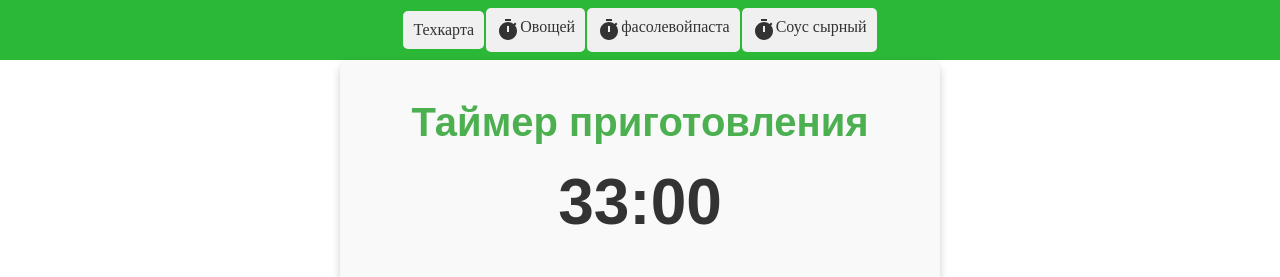
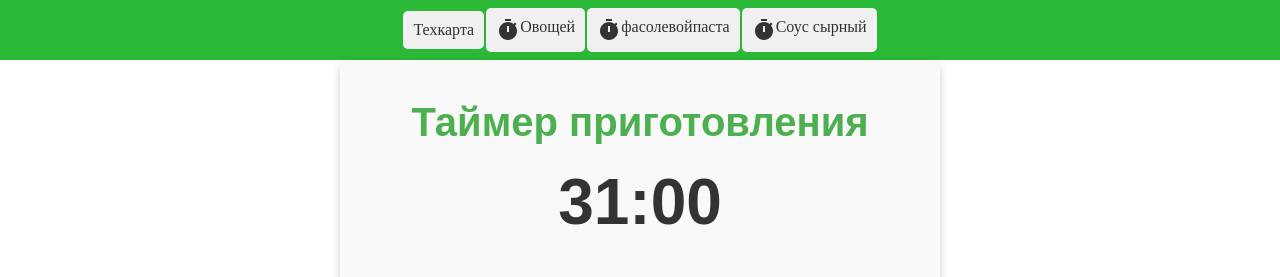
Before and after one commit to abazdev34/texKarta, a React (Vite) app: page /Sous in a window 1280 px wide. Shown: the top 277 px of the page. Built offline with nearby package versions, Linux system fonts and the light colour scheme.

Commit message:
hhgfdgggrgg

```diff
--- a/src/components/sous/idex.jsx
+++ b/src/components/sous/idex.jsx
@@ -4,7 +4,7 @@ import beepSound from '../../assets/vse.mp3'; // Таймер үчүн үн
 import finishSound from '../../assets/finish.mp3'; // Блюдо даяр болгондо ойнолуучу үн
 
 const SousTimer = () => {
-	const [timeLeft, setTimeLeft] = useState(33 * 60);
+	const [timeLeft, setTimeLeft] = useState(31 * 60);
 	const [isRunning, setIsRunning] = useState(false);
 	const [activeStep, setActiveStep] = useState(null);
 	const [isSoundEnabled, setSoundEnabled] = useState(true);
@@ -107,7 +107,7 @@ const SousTimer = () => {
 					className="timer__button timer__button--reset"
 					onClick={() => {
 						setIsRunning(false);
-						setTimeLeft(33 * 60);
+						setTimeLeft(31 * 60);
 						setActiveStep(null);
 					}}
 				>
```
